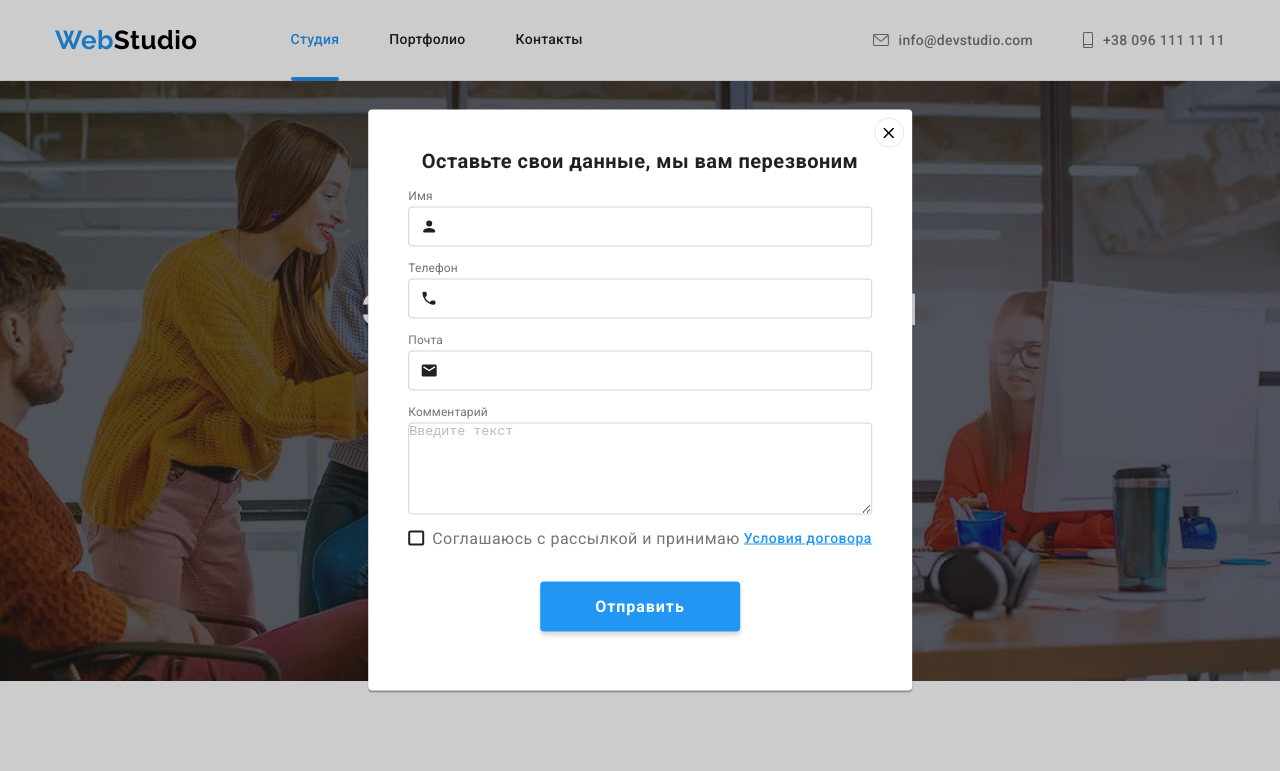
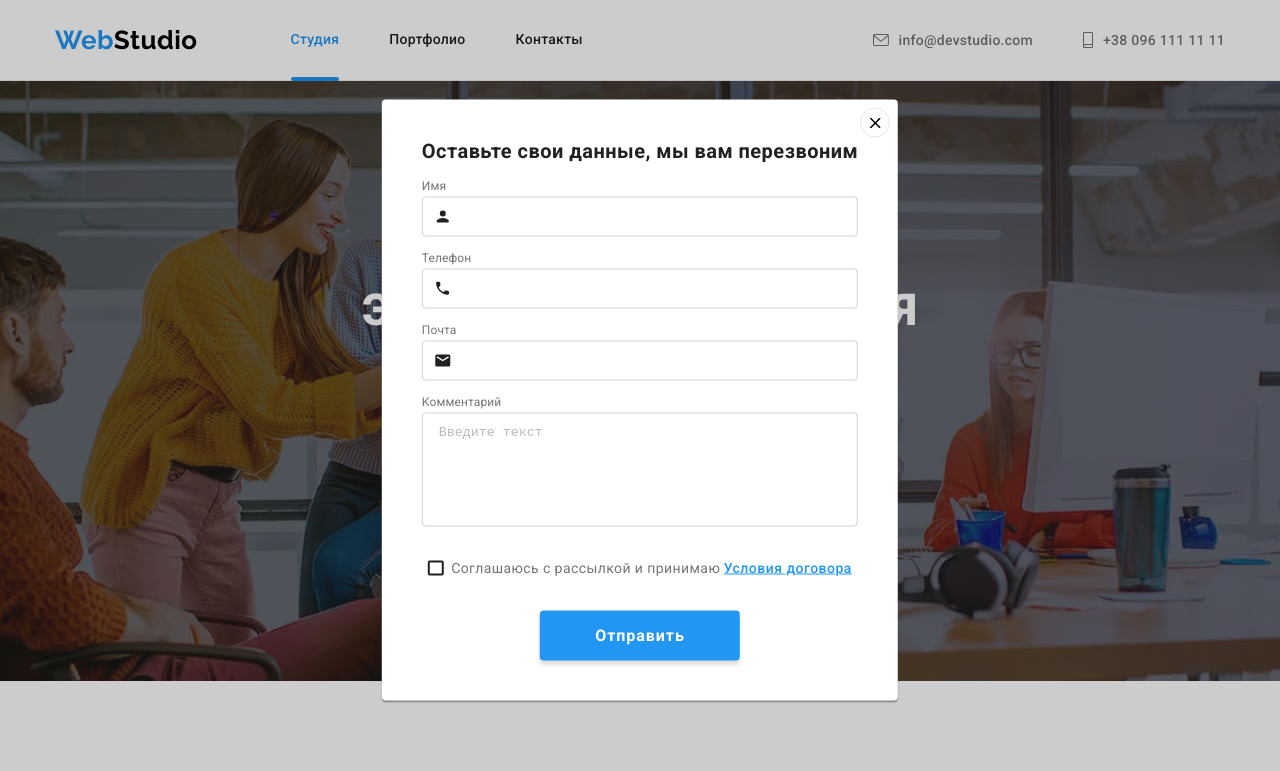
Before and after one commit to topalov92/goit-markup-hw-06, a plain HTML site: page index.html in a window 1280 px wide. Both pictures are taken after a click on the button "Заказать услугу". Shown: the top 771 px of the page. Drawn offline with Linux system fonts and the light colour scheme.

Commit message:
виправив зауваження ментора

```diff
--- a/css/style.css
+++ b/css/style.css
@@ -656,7 +656,6 @@ img {
 }
 
 .subscribe {
-  margin-top: 72px;
   margin-left: auto;
 }
 
@@ -677,22 +676,6 @@ img {
   display: flex;
   align-items: center;
   margin-bottom: 10px;
-}
-
-.input {
-  display: block;
-  width: 100%;
-  min-height: 40px;
-  padding-left: 42px;
-  padding-right: 42px;
-  background-color: transparent;
-  border: 1px solid var(--border-color-form);
-  border-radius: 4px;
-  outline-color: transparent;
-  cursor: pointer;
-  transition-property: border, outline-color;
-  transition-duration: var(--duration);
-  transition-timing-function: var(--bezier);
 }
 
 .subscribe .input {
@@ -924,16 +907,13 @@ img {
   position: absolute;
   left: 50%;
   top: 50%;
-
-  min-width: 528px;
-  min-height: 581px;
+  min-width: 448px;
+  min-height: 120px;
   transform: translate(-50%, -50%) scale(1);
   padding: 40px;
-
   transition-property: transform;
   transition-duration: var(--duration);
   transition-timing-function: var(--bezier);
-
   background-color: var(--white-color);
   border-radius: 4px;
   box-shadow: 0px 1px 3px rgba(0, 0, 0, 0.12), 0px 1px 1px rgba(0, 0, 0, 0.14),
@@ -944,15 +924,12 @@ img {
   position: absolute;
   top: 8px;
   right: 8px;
-
   display: flex;
   align-items: center;
   justify-content: center;
   border-radius: 50%;
-
   width: 30px;
   height: 30px;
-
   cursor: pointer;
   background-color: transparent;
   border: 1px solid rgba(0, 0, 0, 0.1);
@@ -966,8 +943,10 @@ img {
   transition-timing-function: var(--bezier);
 }
 
-.modal .close-button:hover .close,
-.modal .close-button:focus .close {
+.close-button:hover .close {
+  fill: var(--blue-color);
+}
+.close-button:focus .close {
   fill: var(--blue-color);
 }
 
@@ -1038,15 +1017,13 @@ img {
   color: var(--grey-color);
 }
 
-.input .form-text {
+.text-form {
   padding: 11px 16px;
   resize: none;
   margin-bottom: 20px;
-
-  letter-spacing: 0.01em;
 }
 
-.input.form-text::placeholder {
+.text-form::placeholder {
   color: rgba(117, 117, 117, 0.5);
 }
 
@@ -1063,6 +1040,11 @@ img {
   align-items: center;
   justify-content: center;
   margin-bottom: 30px;
+}
+.agreement .form-text {
+  font-size: 14px;
+  letter-spacing: 0.03em;
+  color: var(--grey-color);
 }
 
 .check {
@@ -1103,7 +1085,7 @@ img {
 .custom-checkbox {
   display: flex;
   align-items: center;
-  margin-right: 8px;
+  margin-right: 7px;
 }
 
 .agreement .form-text {
--- a/index.html
+++ b/index.html
@@ -357,7 +357,7 @@
 
         <label class="label" for="user-comment">Комментарий</label>
         <div class="form-field">
-            <textarea class="input form-text" name="user-comment" id="user-comment" cols="30" rows="6"
+            <textarea class="input text-form" name="user-comment" id="user-comment" cols="30" rows="6"
                 placeholder="Введите текст"></textarea>
         </div>
 
```
